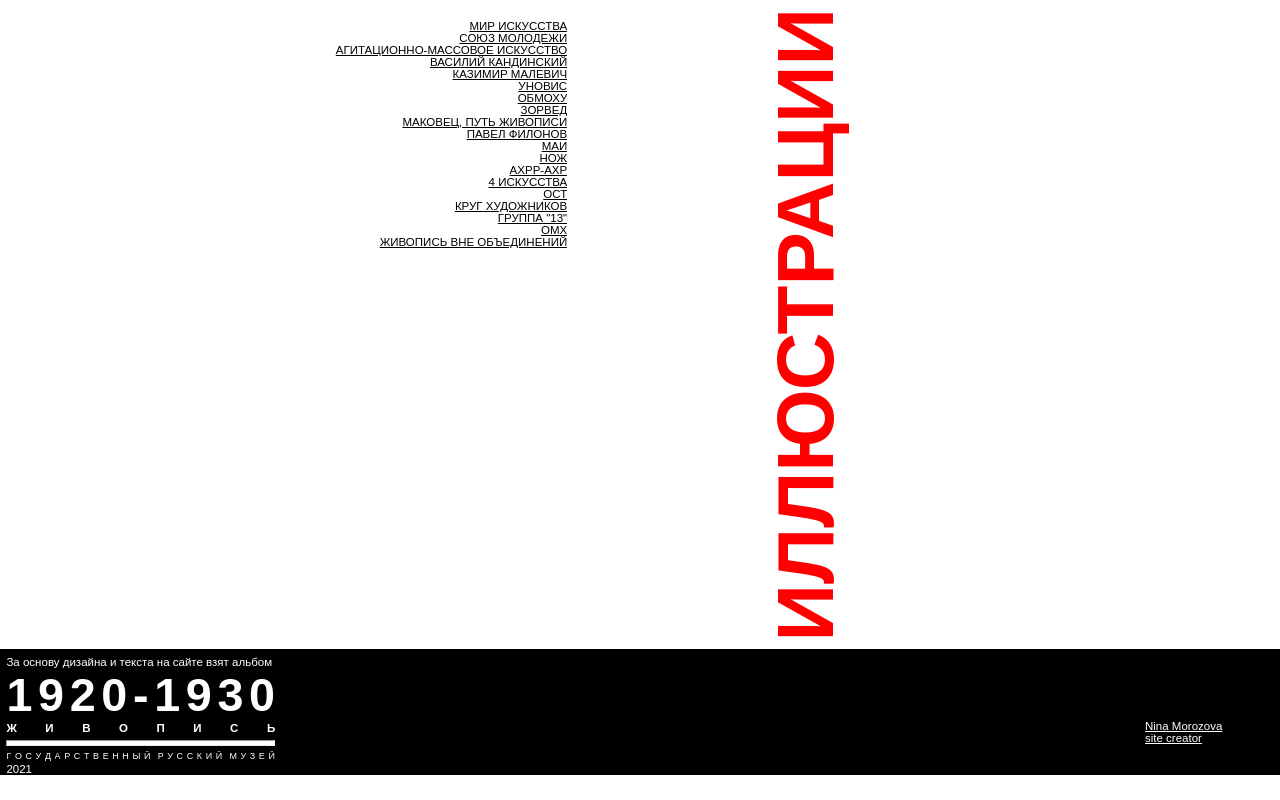
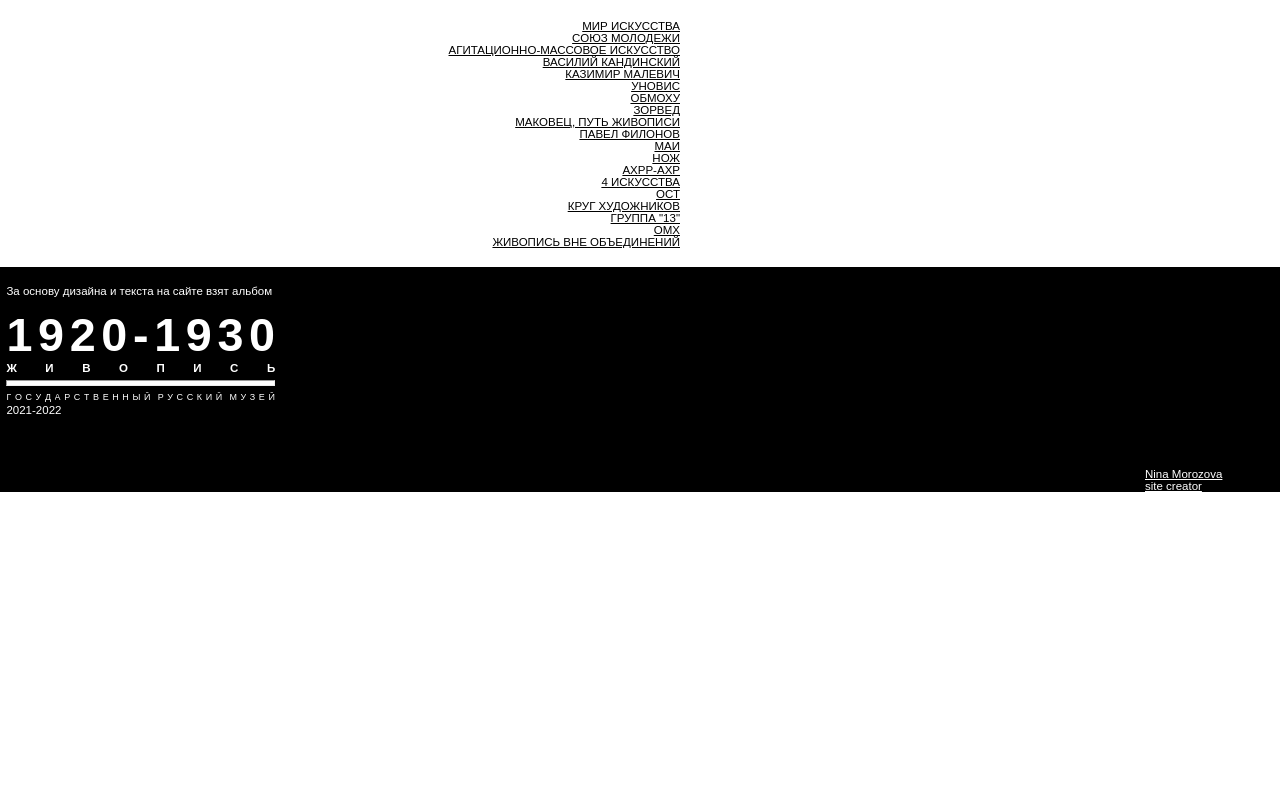
Before and after one commit to Naninanina/Painting-1920-1930, a plain HTML site: page index.html in a window 1280 px wide. Drawn offline with Linux system fonts and the light colour scheme.

Commit message:
fix: change layout (html)

```diff
--- a/index.html
+++ b/index.html
@@ -9,37 +9,37 @@
     <title>Живопись 1920-1930</title>
 </head>
 <body>
+    <section class="start-screen">
         <div class="container">
-        <section class="main">
-            <div class="header">
-                <h1>Иллюстрации</h1>
+            <nav class="start-screen__navigation">
+                <ul class="navigation">
+                    <li class="navigation__item"><a href="world_of_art.html" class="navigation__link">Мир искусства</a></li>
+                    <li class="navigation__item"><a href="website_stub.html" class="navigation__link">Союз молодежи</a></li>
+                    <li class="navigation__item"><a href="website_stub.html" class="navigation__link">Агитационно-массовое искусство</a></li>
+                    <li class="navigation__item"><a href="website_stub.html" class="navigation__link">Василий Кандинский</a></li>
+                    <li class="navigation__item"><a href="website_stub.html" class="navigation__link">Казимир Малевич</a></li>
+                    <li class="navigation__item"><a href="website_stub.html" class="navigation__link">Уновис</a></li>
+                    <li class="navigation__item"><a href="website_stub.html" class="navigation__link">Обмоху</a></li>
+                    <li class="navigation__item"><a href="website_stub.html" class="navigation__link">Зорвед</a></li>
+                    <li class="navigation__item"><a href="website_stub.html" class="navigation__link">Маковец, путь живописи</a></li>
+                    <li class="navigation__item"><a href="website_stub.html" class="navigation__link">Павел Филонов</a></li>
+                    <li class="navigation__item"><a href="website_stub.html" class="navigation__link">Маи</a></li>
+                    <li class="navigation__item"><a href="website_stub.html" class="navigation__link">Нож</a></li>
+                    <li class="navigation__item"><a href="website_stub.html" class="navigation__link">АХРР-АХР</a></li>
+                    <li class="navigation__item"><a href="website_stub.html" class="navigation__link">4 Искусства</a></li>
+                    <li class="navigation__item"><a href="website_stub.html" class="navigation__link">Ост</a></li>
+                    <li class="navigation__item"><a href="website_stub.html" class="navigation__link">Круг художников</a></li>
+                    <li class="navigation__item"><a href="website_stub.html" class="navigation__link">Группа "13"</a></li>
+                    <li class="navigation__item"><a href="website_stub.html" class="navigation__link">ОМХ</a></li>
+                    <li class="navigation__item"><a href="website_stub.html" class="navigation__link">Живопись вне объединений</a></li>
+                </ul>
+            </nav>
         </div>
-            <ul>
-                <li><a href="world_of_art.html">Мир искусства</a></li>
-                <li><a href="website_stub.html">Союз молодежи</a></li>
-                <li><a href="website_stub.html">Агитационно-массовое искусство</a></li>
-                <li><a href="website_stub.html">Василий Кандинский</a></li>
-                <li><a href="website_stub.html">Казимир Малевич</a></li>
-                <li><a href="website_stub.html">Уновис</a></li>
-                <li><a href="website_stub.html">Обмоху</a></li>
-                <li><a href="website_stub.html">Зорвед</a></li>
-                <li><a href="website_stub.html">Маковец, путь живописи</a></li>
-                <li><a href="website_stub.html">Павел Филонов</a></li>
-                <li><a href="website_stub.html">Маи</a></li>
-                <li><a href="website_stub.html">Нож</a></li>
-                <li><a href="website_stub.html">АХРР-АХР</a></li>
-                <li><a href="website_stub.html">4 Искусства</a></li>
-                <li><a href="website_stub.html">Ост</a></li>
-                <li><a href="website_stub.html">Круг художников</a></li>
-                <li><a href="website_stub.html">Группа "13"</a></li>
-                <li><a href="website_stub.html">ОМХ</a></li>
-                <li><a href="website_stub.html">Живопись вне объединений</a></li>
-            </ul>
     </section>
-    </div>
-    <footer>
-        <section class="sources">
-            За основу дизайна и текста на сайте взят альбом
+    <footer class="footer">
+        <div class="footer__content">
+            <div class="sources">
+                <p>За основу дизайна и текста на сайте взят альбом</p>
                 <div class="years">
                     <div class="stretching">
                         <div class="letters">1</div>
@@ -99,16 +99,17 @@
                         <div class="letters">й</div>
                     </div>
                 </div>
-        </section>
-        <section class="contacts">
+            </div>
+        </div>
+        <div class="contacts">
             <a href="https://github.com/Naninanina" target="_blank" rel="noopener noreferrer">
                 Nina Morozova<br>
                 site creator
             </a>
-        </section>
-        <section class="year">
-            2021
-        </section>
+        </div>
+        <div class="year">
+            2021-2022
+        </div>
     </footer>
 </body>
 </html>
--- a/world_of_art.css
+++ b/world_of_art.css
@@ -39,9 +39,12 @@ p {
 
 img {
     padding-top: 10px;
-    width: 100%;
 }
 
+figure {
+    display: flex;
+    flex-direction: column;
+}
 
 figcaption {
     width: 45%;
```
Also changed, not shown: img/main_bg.png (added), 2 other files. Lines whose indentation alone changed are shown as unchanged.
